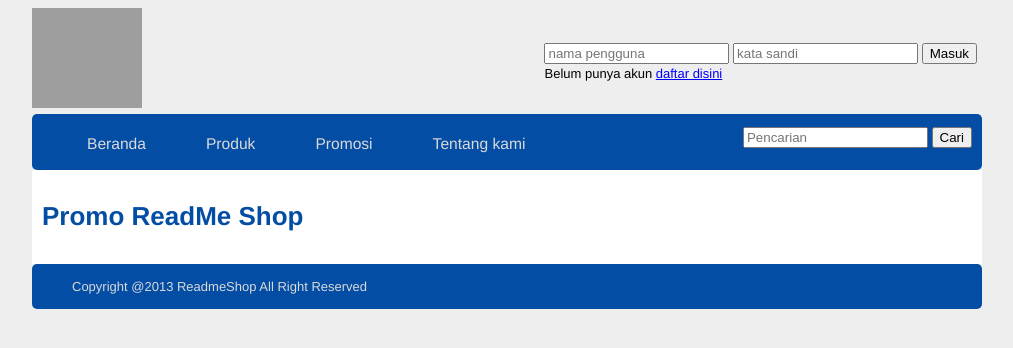
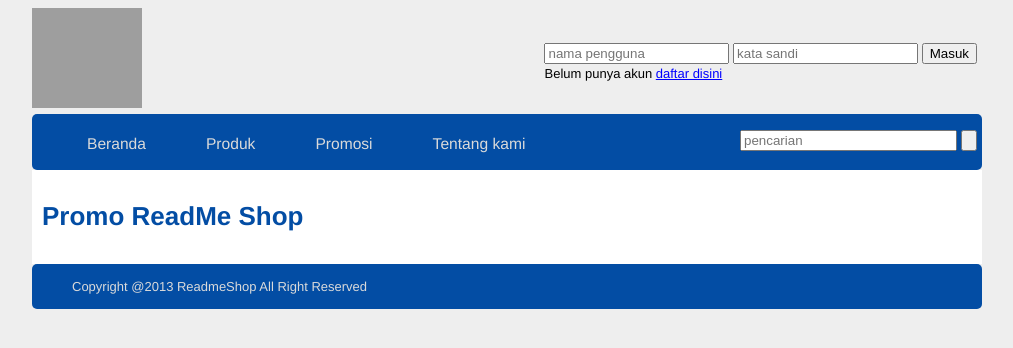
Before and after one commit to ImmanuelSteve/ReadMe-FTIUKDW, a PHP site: page /promosi.php in a window 1280 px wide. Shown: the top 348 px of the page, without its empty margins (133-1146 px from the left). Run offline with PHP 8.4, Linux system fonts and the light colour scheme; data that the repository does not hold is empty; a stand-in replaces the project's code that opens the database connection; grey boxes are pictures that could not be loaded.

Commit message:
Update promosi.php

```diff
--- a/promosi.php
+++ b/promosi.php
@@ -9,18 +9,18 @@
 </head>
 
 <body>
-    <!-- header begin -->
+      <!-- header begin -->
     <div id="header">
         <div class="container_24">
             <div class="grid_4">
-                 <img src="images/readmeshoplogo.png" height="100" width="110"/>
+                <img src="images/readmeshoplogo.png" height="100" width="110"/>
             </div>
             <div id="login" class="grid_20">
                 <form id="formlogin">
                     <input type="text" name="username" placeholder="nama pengguna">
                     <input type="password" name="password" placeholder="kata sandi">
-                    <button class="buttonsubmit" type="submit">Masuk</button>
-                    <br/>Belum punya akun <a href="daftar.html">daftar disini</a>
+                    <input id="buttonlogin" type="submit" value="Masuk">
+                     <br/>Belum punya akun <a href="daftar.html">daftar disini</a>
                 </form>
             </div>
 
@@ -30,13 +30,25 @@
                 <ul id="nav">
                     <li><a class="navi" href="index.php">Beranda</a> </li>
                     <li><a class="navi" href="produk.html">Produk </a></li>
-                    <li><a class="navi" href="promosi.html">Promosi </a></li>
+                    <li><a class="navi" href="promosi.php">Promosi </a></li>
                     <li><a class="navi" href="tentangkami.html">Tentang kami </a></li>
                 </ul>
-                <form id="formsearch">
-                    <input type="text" name="pencarian" placeholder="Pencarian">
-                    <button class"buttonsubmit" type="submit">Cari</button>
-                </form>
+                <div id="formsearch" class="grid_6">
+                    <form accept-charset="utf-8" method="post" action="index.php">
+                    <table>
+                        <tbody>
+                            <tr>
+                                <td>
+                                    <input id="textsearch" type="search" required x-moz-errormessage="Inputan jangan kosong !" size="24" value="" name="search" placeholder="pencarian"></input>
+                                </td>
+                                <td>
+                                    <input id="buttonsearch" type="submit" style="cursor:pointer;" value="" name=""></input>
+                                </td>
+                            </tr>
+                        </tbody>
+                    </table>
+                    </form>
+                </div>
             </div>
 
             <div class="clear"></div>
```
